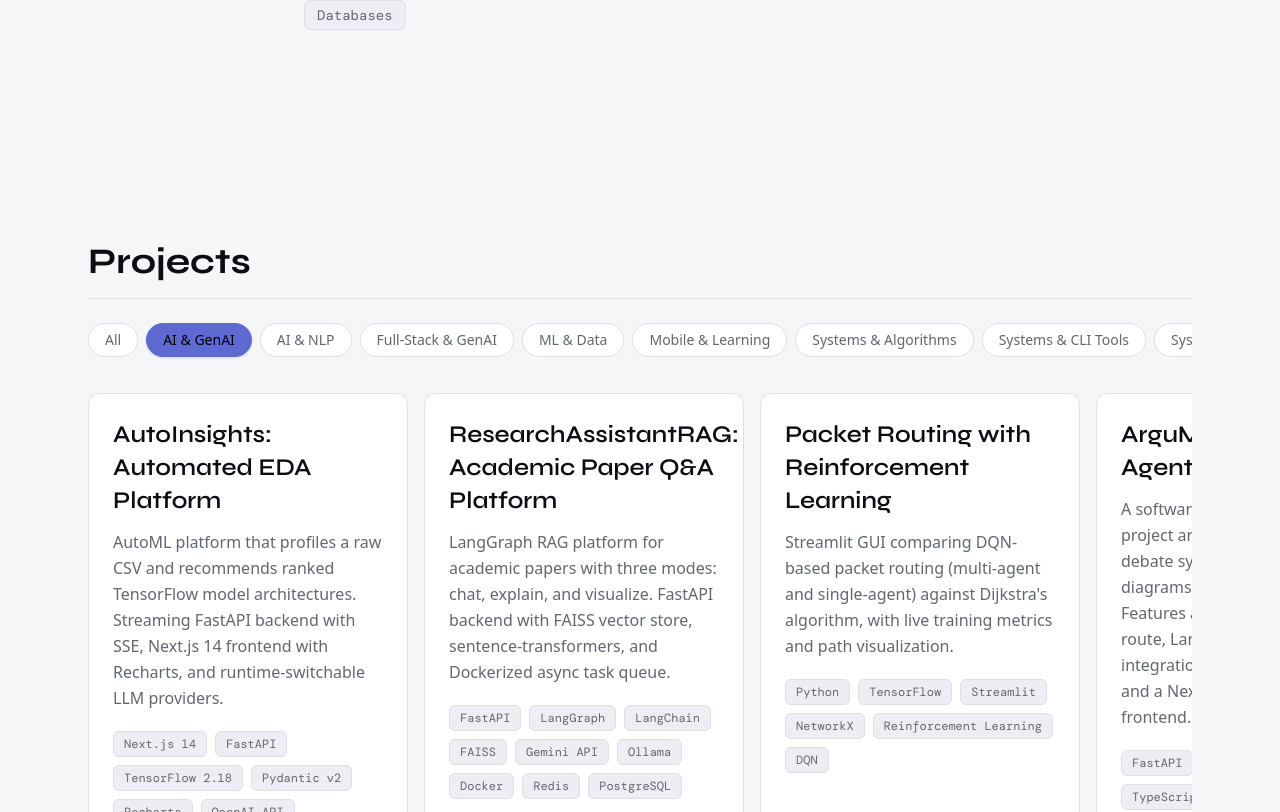
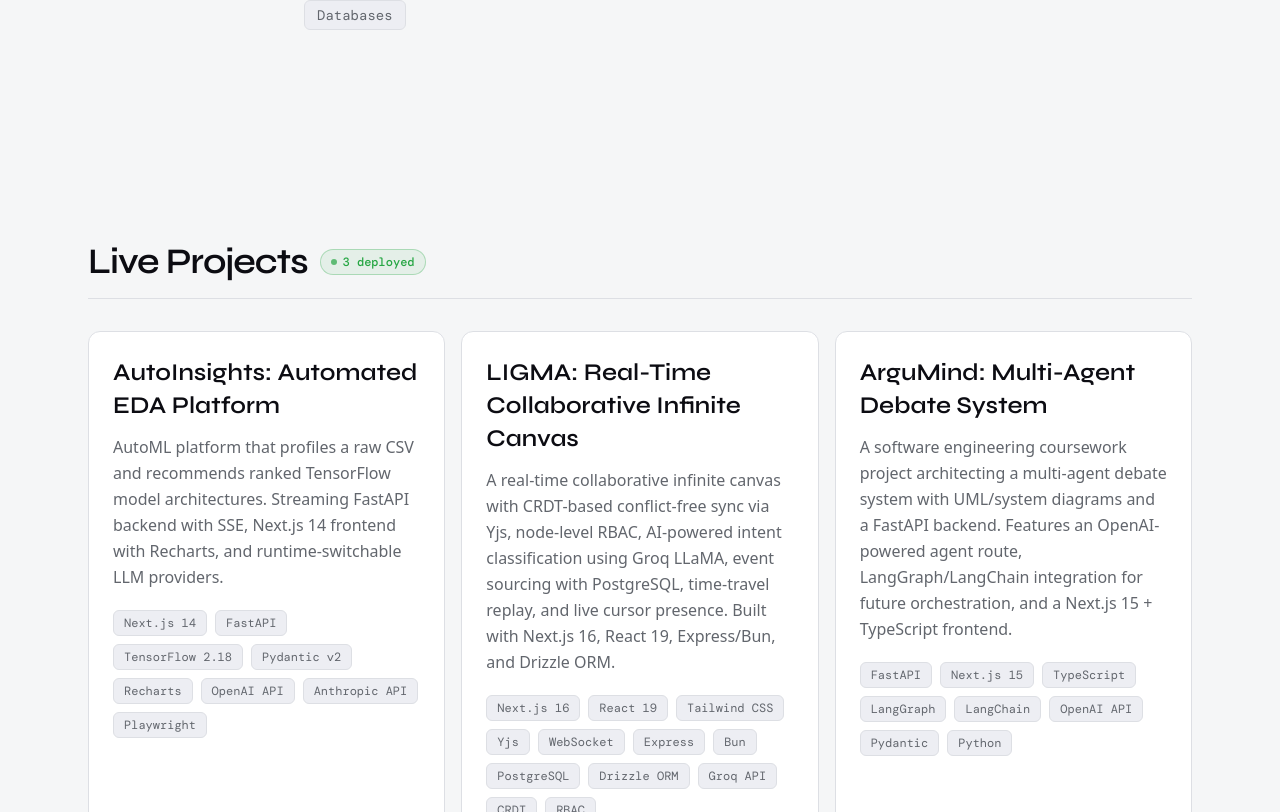
Before and after one commit to muhamad-hammad/portfolio, a Next.js app: page / in a window 1280 px wide. Shown: the part 1988-2800 px from the top of the page. Built offline with nearby package versions, Linux system fonts and the light colour scheme; no server answers.

Commit message:
add a dedicated Live Projects section with a matching Live nav anchor to surface deployed work upfront before visitors reach the full project archive

```diff
--- a/app/page.tsx
+++ b/app/page.tsx
@@ -1,6 +1,7 @@
 import Navbar from "@/components/Navbar";
 import Hero from "@/components/Hero";
 import Skills from "@/components/Skills";
+import LiveProjects from "@/components/LiveProjects";
 import Projects from "@/components/Projects";
 import Education from "@/components/Education";
 import Contact from "@/components/Contact";
@@ -13,12 +14,13 @@ export default function Home() {
       <main>
         <Hero />
         <Skills />
+        <LiveProjects />
         <Projects />
         <Education />
         <Contact />
       </main>
       <footer className="border-t border-border">
-        <div className="section-container py-6 sm:py-8 flex flex-col gap-2 sm:flex-row sm:justify-between text-xs sm:text-sm text-muted font-mono">
+        <div className="section-container py-6 sm:py-8 flex flex-col gap-2 sm:flex-row sm:justify-between text-xs sm:text-sm text-muted font-mono tracking-[0.02em]">
           <span>© {new Date().getFullYear()} {hero.name}</span>
           <span>Built with Next.js · Deployed on Vercel</span>
         </div>
--- /dev/null
+++ b/components/LiveProjects.tsx
@@ -0,0 +1,34 @@
+"use client";
+
+import { projects } from "@/data/portfolio";
+import ProjectCard from "./ProjectCard";
+
+export default function LiveProjects() {
+  const liveProjects = projects.filter((p) => p.liveUrl !== null);
+
+  if (liveProjects.length === 0) return null;
+
+  return (
+    <section
+      id="live"
+      className="scroll-mt-14 sm:scroll-mt-16 section-container section-padding"
+    >
+      <div className="flex items-center gap-3 flex-wrap">
+        <h2 className="font-display text-2xl sm:text-3xl md:text-4xl font-semibold tracking-[-0.03em]">
+          Live Projects
+        </h2>
+        <span className="flex items-center gap-1.5 px-2.5 py-1 rounded-full border text-xs font-mono font-medium text-success border-success/30 bg-success/8">
+          <span className="w-1.5 h-1.5 rounded-full bg-success animate-pulse" />
+          {liveProjects.length} deployed
+        </span>
+      </div>
+      <hr className="mt-4 border-border" />
+
+      <div className="mt-8 grid grid-cols-1 sm:grid-cols-2 lg:grid-cols-3 gap-4">
+        {liveProjects.map((project) => (
+          <ProjectCard key={project.githubUrl} project={project} />
+        ))}
+      </div>
+    </section>
+  );
+}
--- a/components/Navbar.tsx
+++ b/components/Navbar.tsx
@@ -6,6 +6,7 @@ import { ThemeToggle } from "@/components/ThemeToggle";
 const links = [
   { href: "#hero", label: "Home" },
   { href: "#skills", label: "Skills" },
+  { href: "#live", label: "Live" },
   { href: "#projects", label: "Projects" },
   { href: "#education", label: "Education" },
   { href: "#contact", label: "Contact" },
@@ -33,12 +34,12 @@ export function Navbar() {
   }, [open]);
 
   return (
-    <header className="sticky top-0 z-50 bg-surface/80 backdrop-blur border-b border-border">
+    <header className="sticky top-0 z-50 bg-bg/90 backdrop-blur border-b border-border">
       <div className="section-container h-14 sm:h-16 flex items-center justify-between">
         {/* Logo */}
         <a
           href="#hero"
-          className="focus-ring rounded font-display font-bold text-lg sm:text-xl"
+          className="focus-ring rounded font-display font-semibold text-lg sm:text-xl tracking-[-0.02em]"
         >
           MH
         </a>
```
